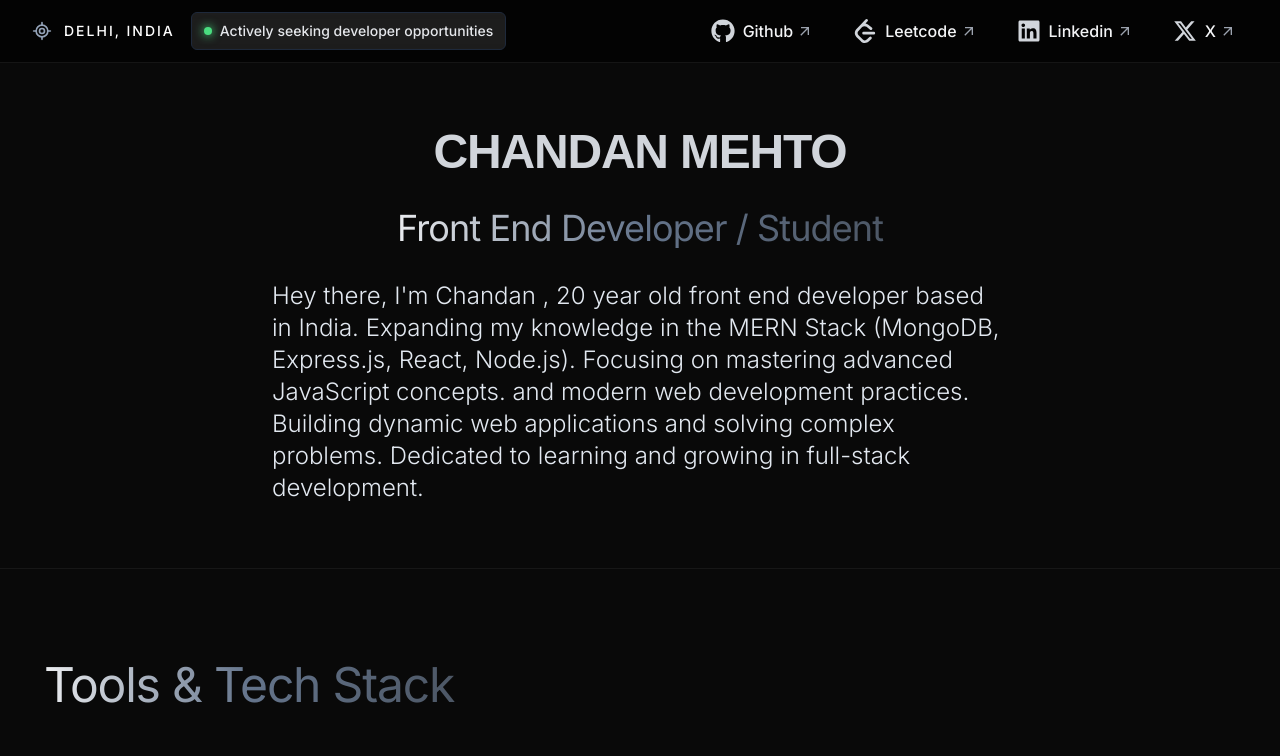
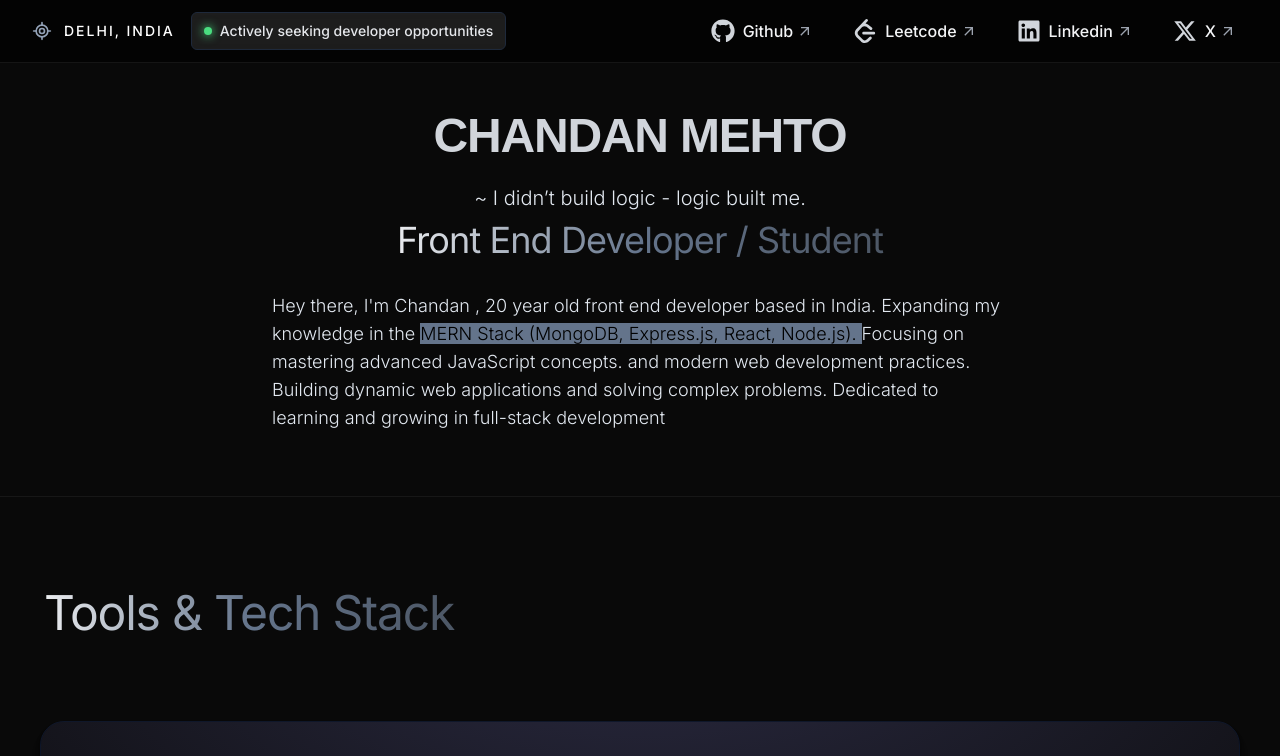
Before and after one commit to iChandanMehto/Porfolio, a React (Vite) app: page / in a window 1280 px wide. Shown: the top 756 px of the page. Built offline with nearby package versions, Linux system fonts and the light colour scheme; a web font is replaced by a local one.

Commit message:
making ui changes

```diff
--- a/src/components/Hero.jsx
+++ b/src/components/Hero.jsx
@@ -1,5 +1,5 @@
 import { useEffect, useRef } from "react";
-import { HERO_CONTENT } from "../constants";
+import { HERO_CONTENT, HERO_CONTENTTWO } from "../constants";
 import gsap from "gsap";
 
 const Hero = () => {  const heroRef = useRef(null);
@@ -59,26 +59,36 @@ const Hero = () => {  const heroRef = useRef(null);
       ref={heroRef}
       className="border-b flex justify-center items-start relative container md:my-14  my-10 min-w-full  border-neutral-900 pb-8"
     >
-      <div className="flex flex-wrap w-full justify-start">
+      <div className="flex flex-wrap w-full justify-center">
         <div className="w-full">
-          <div className="flex flex-col items-center">
+          <div className="flex flex-col items-center text-start">
             <h1
               ref={titleRef}
-              className="md:py-8 px-4 pb-8 text-gray-300  text-6xl navClass  md:text-2xl font-medium tracking-tight lg:mt-10 lg:text-5xl sm:text-start text-start"
+              className="md:py-4 px-4 pb-8 text-gray-300  text-6xl navClass  items-start md:text-2xl font-medium tracking-tight lg:mt-10 lg:text-5xl sm:text-start text-start"
             >
               CHANDAN MEHTO
             </h1>
+                     <p
+              ref={descRef}
+              className="my-0  text-slate-200 max-w-[768px] md:py-2 py-3 px-4 text-base md:text-xl text-end sm:text-start font-light"
+            >
+              {HERO_CONTENTTWO}
+            </p>
             <span
               ref={subtitleRef}
               className="bg-gradient-to-r from-gray-100 via-slate-500 to-gray-600 bg-clip-text sm:text-start text-start px-4 sm:text-4xl text-4xl tracking-tight text-transparent"
             >
               Front End Developer / Student
-            </span>            <p
+            </span>
+
+
+                  <p
               ref={descRef}
-              className="my-2 text-slate-200 max-w-[768px] md:py-6 py-3 px-4 text-base md:text-2xl text-start sm:text-start font-light"
+              className="my-2 text-slate-200 max-w-[768px] md:py-6 py-3 px-4 text-base md:text-lg text-start sm:text-start font-light"
             >
-              {HERO_CONTENT}
+    Hey there, I&apos;m Chandan , 20 year old front end developer based in India. Expanding my knowledge in the <span className="bg-slate-500 text-black">MERN Stack (MongoDB, Express.js, React, Node.js). </span>Focusing on mastering advanced JavaScript concepts. and modern web development practices. Building dynamic web applications and solving complex problems. Dedicated to learning and growing in full-stack development
             </p>
+
           </div>
         </div>
       </div>
--- a/src/constants/index.js
+++ b/src/constants/index.js
@@ -1,6 +1,8 @@
 
 
-export const HERO_CONTENT = `Hey there, I'm Chandan , 20 year old front end developer based in India. Expanding my knowledge in the MERN Stack (MongoDB, Express.js, React, Node.js). Focusing on mastering advanced JavaScript concepts. and modern web development practices. Building dynamic web applications and solving complex problems. Dedicated to learning and growing in full-stack development.`;
+export const HERO_CONTENT = `.`;
+
+export const HERO_CONTENTTWO = ` ~ I didn’t build logic - logic built me.`;
 
 export const ABOUT_TEXT = `I am a dedicated and versatile full stack developer with a passion for creating efficient and user-friendly web applications. With 5 years of professional experience, I have worked with a variety of technologies, including React, Next.js, Node.js, MySQL, PostgreSQL, and MongoDB. My journey in web development began with a deep curiosity for how things work, and it has evolved into a career where I continuously strive to learn and adapt to new challenges. I thrive in collaborative environments and enjoy solving complex problems to deliver high-quality solutions. Outside of coding, I enjoy staying active, exploring new technologies, and contributing to open-source projects.`;
 
```
